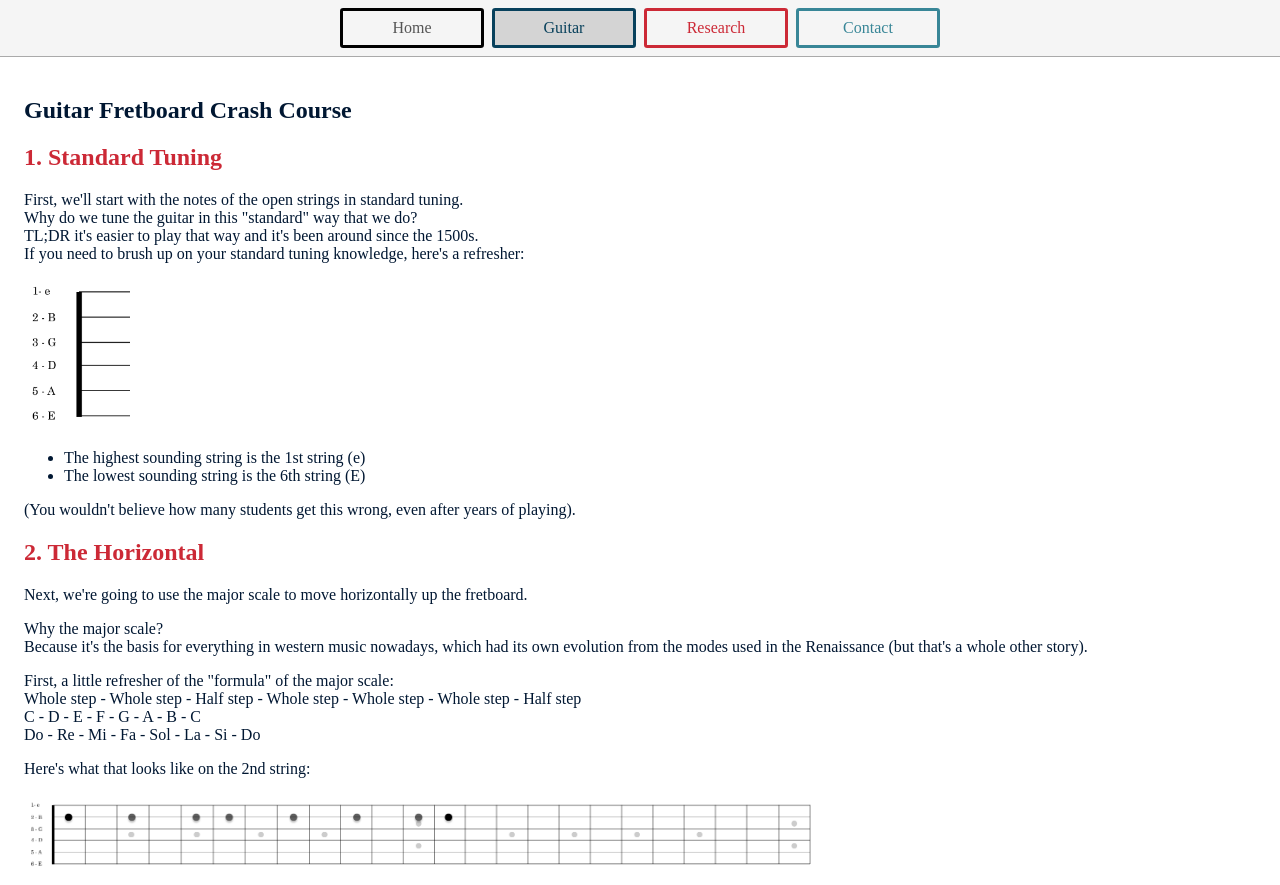
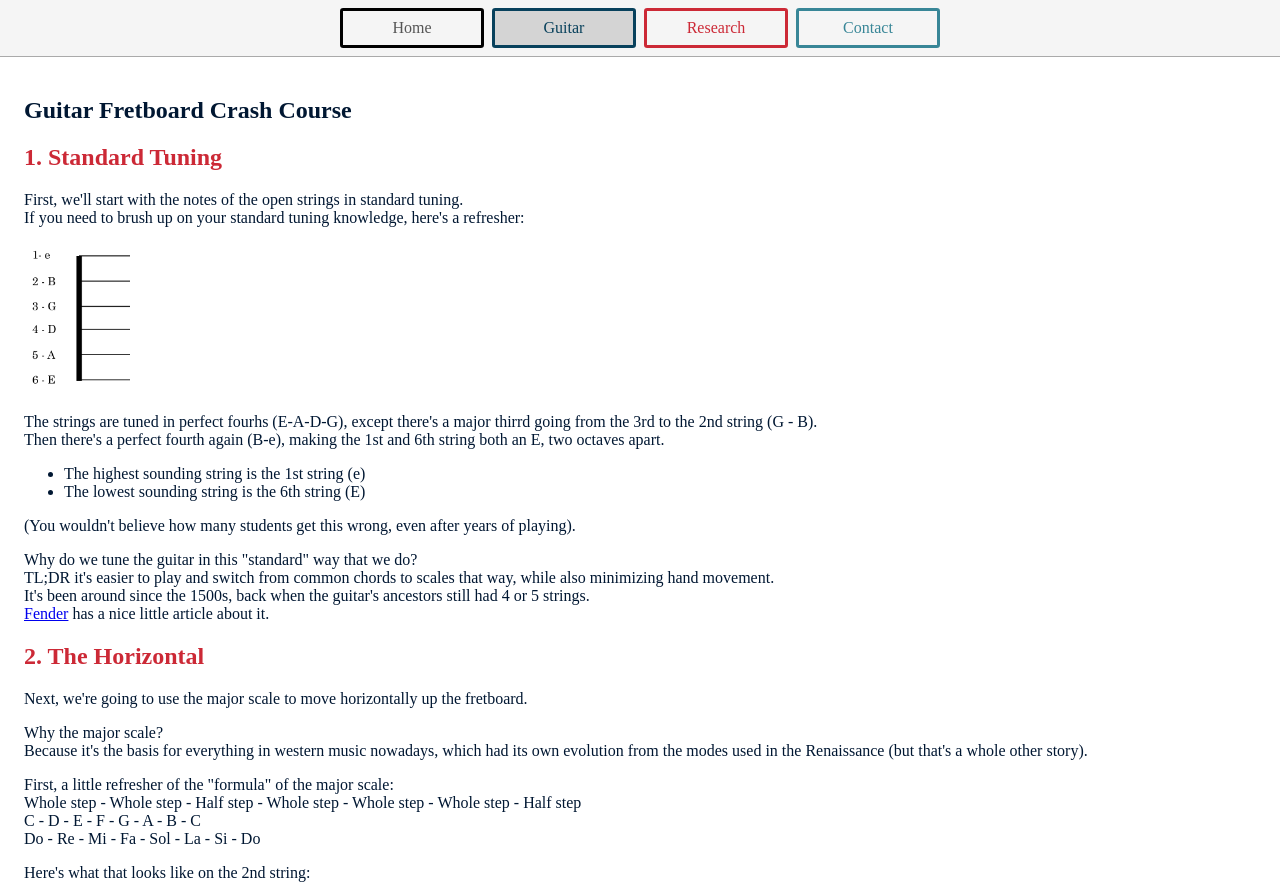
Before and after one commit to timothypedone/fretboard, a plain HTML site: page guitar.html in a window 1280 px wide. Shown: the top 885 px of the page. Drawn offline with Linux system fonts and the light colour scheme; a web font is replaced by a local one.

Commit message:
Add files via upload

```diff
--- a/guitar.html
+++ b/guitar.html
@@ -29,16 +29,23 @@
         <section>
             <h2>1. Standard Tuning</h2>
             <p>First, we'll start with the notes of the open strings in standard tuning. </br>
-                Why do we tune the guitar in this "standard" way that we do?</br>
-                TL;DR it's easier to play that way and it's been around since the 1500s. </br>
                 If you need to brush up on your standard tuning knowledge, here's a refresher:</p>
                 <img class="tuning" height="150px" src="./images/standard-tuning.png" alt="Standard Tuning">
+                <p>The strings are tuned in perfect fourhs (E-A-D-G), except there's a major thirrd going from the 3rd to the 2nd string (G - B). </br>
+                    Then there's a perfect fourth again (B-e), making the 1st and 6th string both an E, two octaves apart.</p>
                 <ul>
                     <li>The highest sounding string is the 1st string (e)</li>
                     <li>The lowest sounding string is the 6th string (E)</li>
                 </ul>
                 <p>
                 (You wouldn't believe how many students get this wrong, even after years of playing).
+                </p>
+                <p>
+                Why do we tune the guitar in this "standard" way that we do?</br>
+                TL;DR it's easier to play and switch from common chords to scales that way, while also minimizing hand movement. </br>
+                It's been around since the 1500s, back when the guitar's ancestors still had 4 or 5 strings. </br>
+                <a href="https://www.fender.com/articles/setup/standard-tuning-how-eadgbe-came-to-be#:~:text=Fortunately%2C%20since%20the%20ADGBE%20tuning,guitar%20tuning%20that%20remains%20today" target="_blank">
+                    Fender</a> has a nice little article about it.
                 </p>
             <section>
                 <h2>2. The Horizontal</h2>
```
